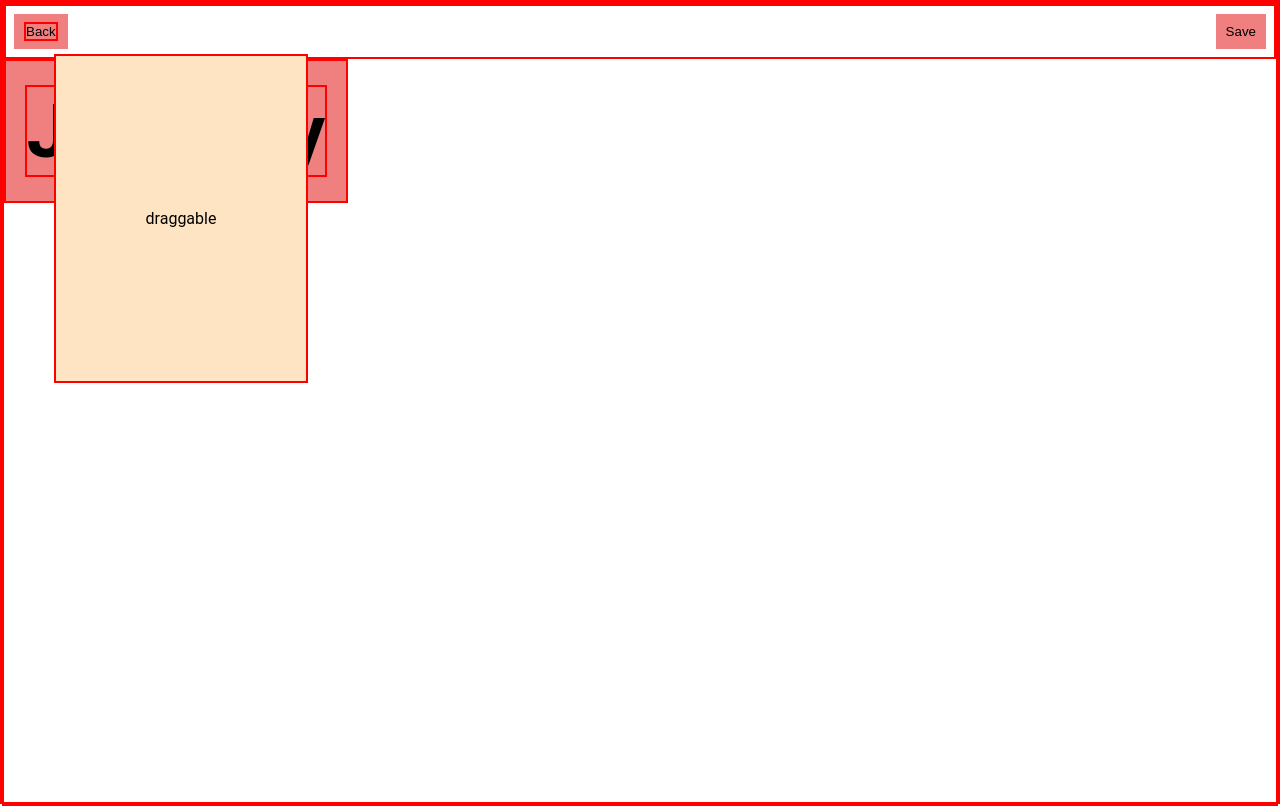
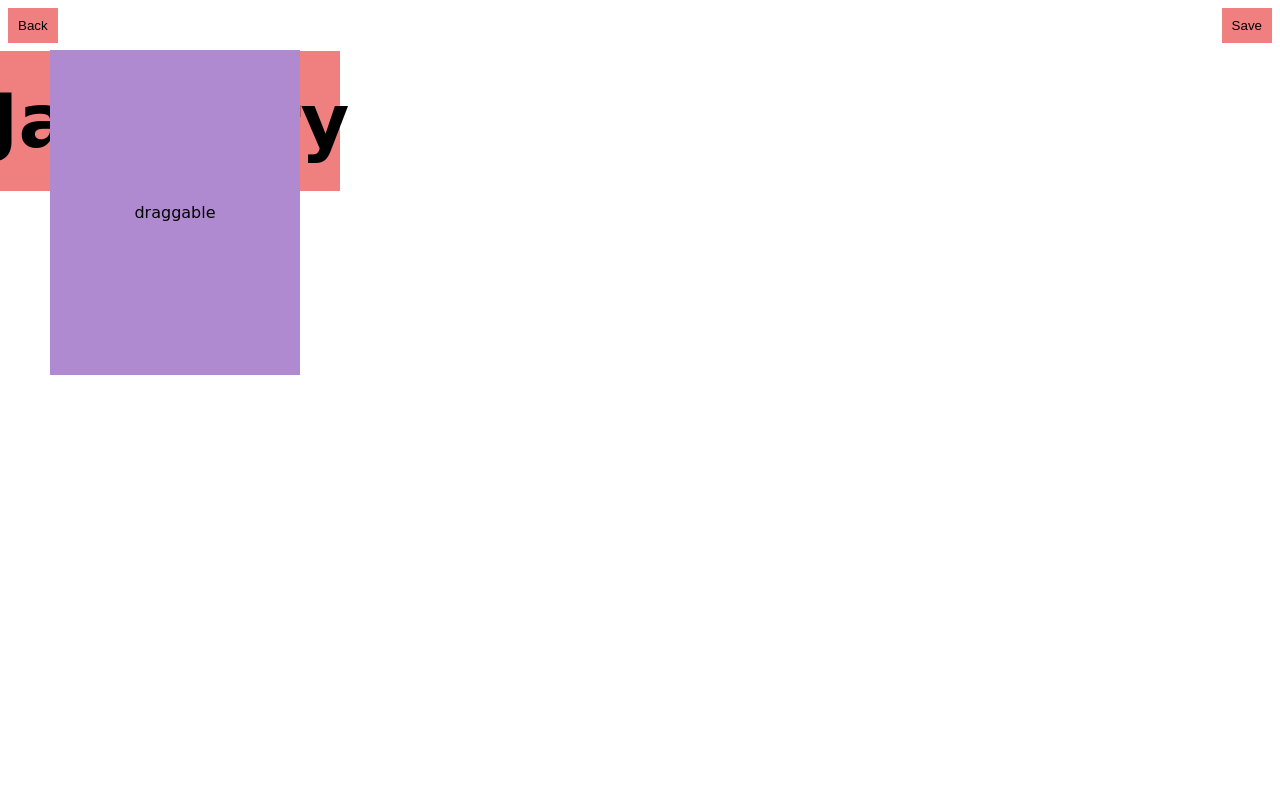
Before and after one commit to aniruddhajoshi876/mcwics-2026, a Flask app: template prompt-pages/apps/web/src/pages/templates/personalised.html in a window 1280 px wide. After the commit the page ends 375 px from the top, so only its background shows below. Run offline with Flask 3, Linux system fonts and the light colour scheme; the template is opened without the code that fills it, so the values that code supplies are empty.

Commit message:
added colours

```diff
--- a/prompt-pages/apps/web/src/pages/templates/personalised.html
+++ b/prompt-pages/apps/web/src/pages/templates/personalised.html
@@ -3,6 +3,8 @@
 <head>
     <meta charset="UTF-8">
     <meta name="viewport" content="width=device-width, initial-scale=1.0">
+
+
     <script src="https://code.jquery.com/jquery-3.7.1.min.js"></script>
     <title>Personalized Page</title>
     <link rel="stylesheet" href="{{ url_for('static', filename='personalstyles.css') }}">
--- a/prompt-pages/apps/web/src/static/personalstyles.css
+++ b/prompt-pages/apps/web/src/static/personalstyles.css
@@ -1,17 +1,17 @@
 
-* {
+/* * {
   border: 2px solid red;
-}
+} */
 
 html, body {
     margin: 0;
     height: 100%;
-    font-family: Roboto, sans-serif;
+    font-family: "Caveat", cursive;
     position: relative;
 }
 
 .box {
-    background: bisque;
+    background: #B08AD0;
     position: absolute;
     left: 50px;
     top: 50px;
@@ -34,7 +34,7 @@ html, body {
     justify-content: center;
     align-items: center;
     margin: 10px;
-    background: white;
+    background: #F3EDF8;
 }
 
 .image img { /* specifically for images inside class image */
```
Also changed, not shown: prompt-pages/apps/web/src/static/room_styles.css (+22 -9 lines).
